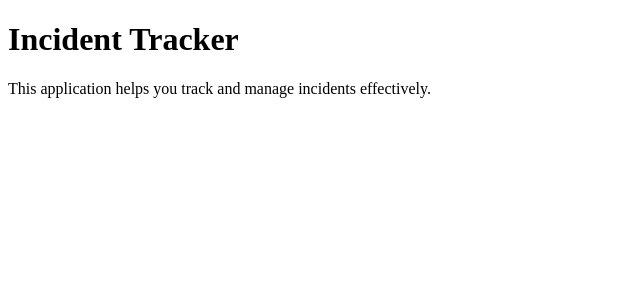
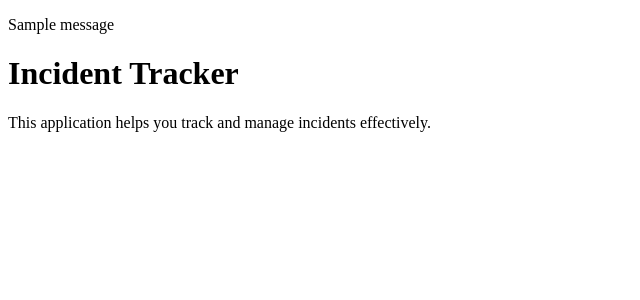
Before and after one commit to giulianotesta7/devops-incident-tracker, a Flask app: page /about in a window 1280 px wide. Shown: the part 104-404 px from the top of the page, without its empty margins (0-640 px from the left). Run offline with Flask 3, Linux system fonts and the light colour scheme; one stand-in notice (Sample message) is shown.

Commit message:
fix: Flash messages not showing

```diff
--- a/app/templates/base.html
+++ b/app/templates/base.html
@@ -17,7 +17,17 @@
     </nav>
     {% endblock %}
 </head>
+
 <body>
-    {% block body %}{% endblock %}
+  {% with messages = get_flashed_messages(with_categories=True) %}
+    {% if messages %}
+      {% for category, message in messages %}
+        <div class="flash-message-{{ category }}">{{ message }}</div>
+      {% endfor %}
+    {% endif %}
+  {% endwith %}
+
+  {% block body %}{% endblock %}
+
 </body>
 </html>
```
